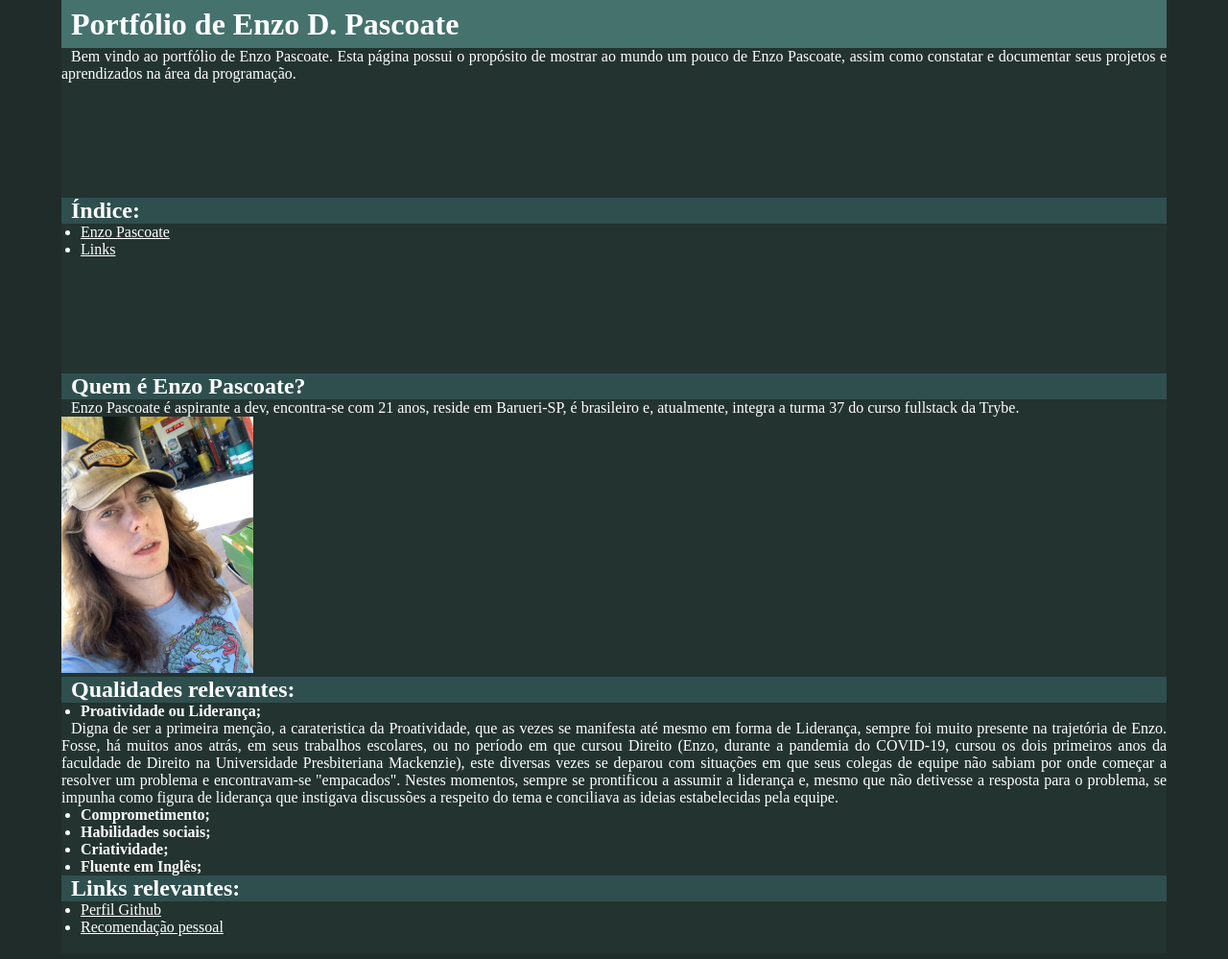
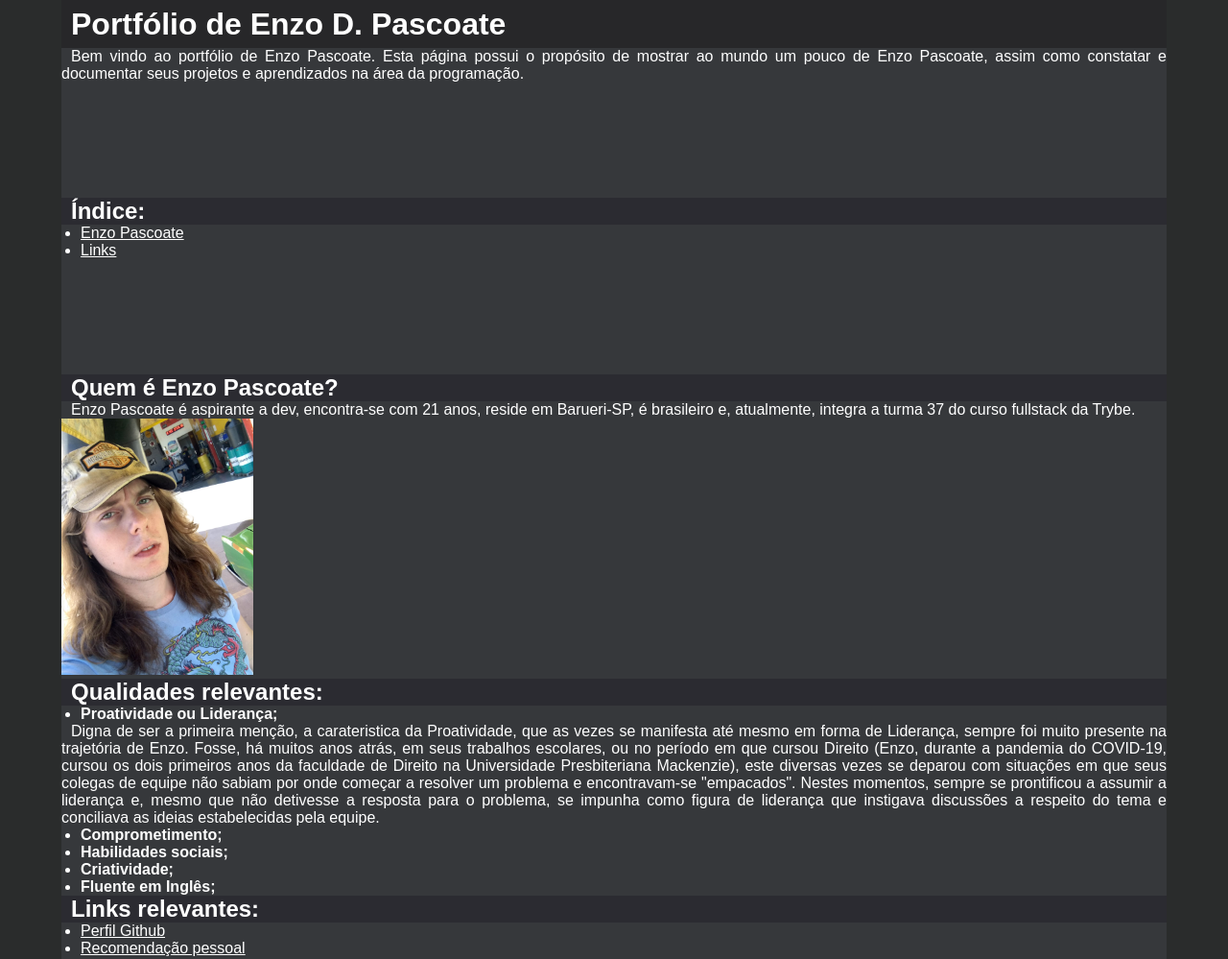
Before and after one commit to enzopascoate/enzopascoate.github.io, a plain HTML site: page index.html in a window 1280 px wide. Shown: the top 999 px of the page at 96% size. Drawn offline with Linux system fonts and the light colour scheme.

Commit message:
Paleta alterada para tons de preto

```diff
--- a/styles.css
+++ b/styles.css
@@ -5,16 +5,17 @@
 }
 
 body {
-    background-color: rgb(32, 44, 41);
+    background-color: rgb(42, 44, 44);
 }
 
 #texto {
-    background-color: rgb(35, 51, 47);
+    background-color: rgb(54, 56, 59);
     width: 90%;
     margin: auto;
     color: white;
     padding: 0px;
     text-align: justify;
+    font-family: sans-serif
 }
 
 #texto li {
@@ -38,12 +39,12 @@ p {
 }
 
 h1 {
-    background-color: rgb(69, 114, 109);
+    background-color: rgb(39, 39, 41);
     line-height: 50px;
 }
 
 h2 {
-    background-color: darkslategrey;
+    background-color: rgb(43, 43, 49);
 }
 
 a {
```
